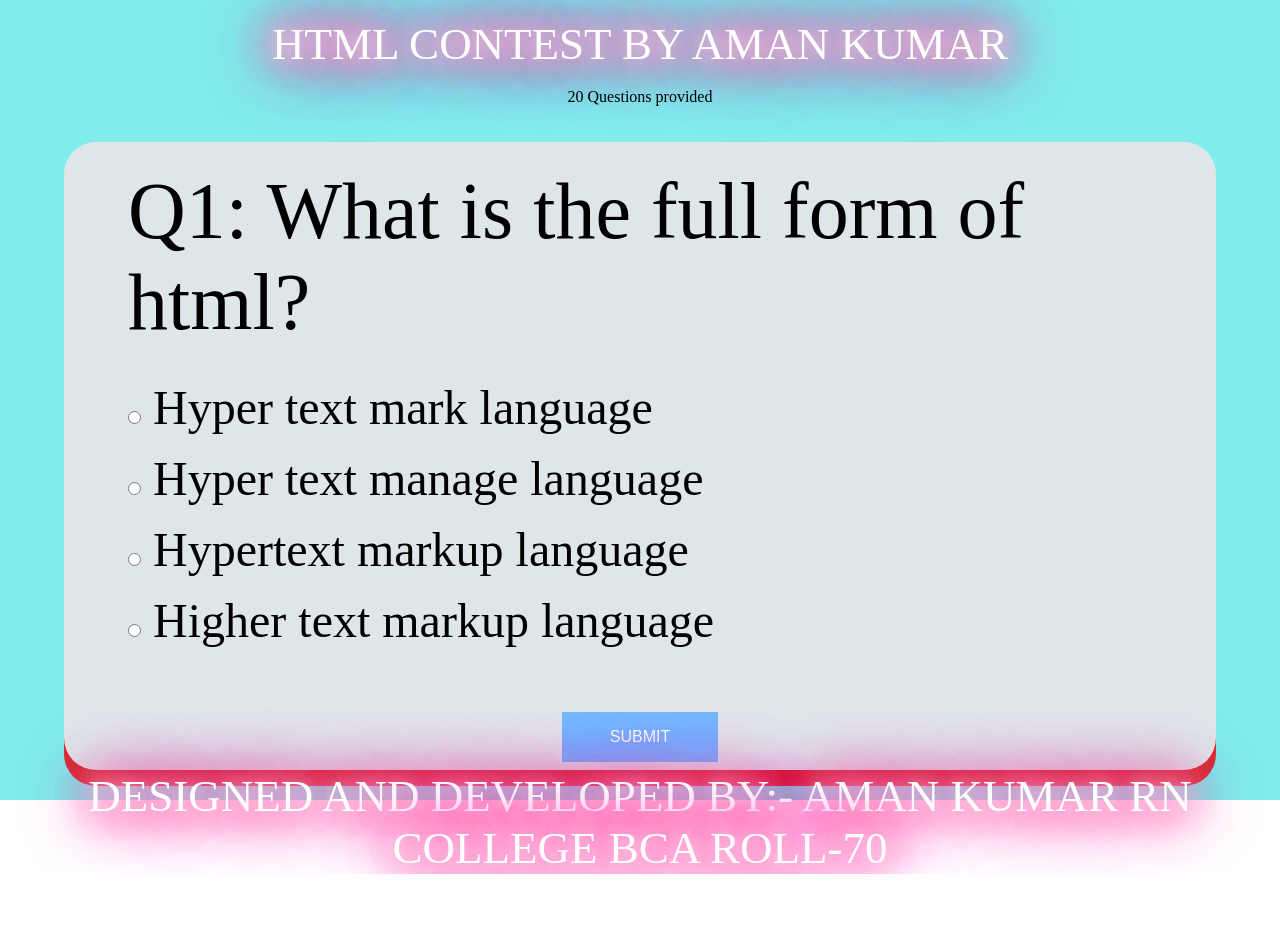
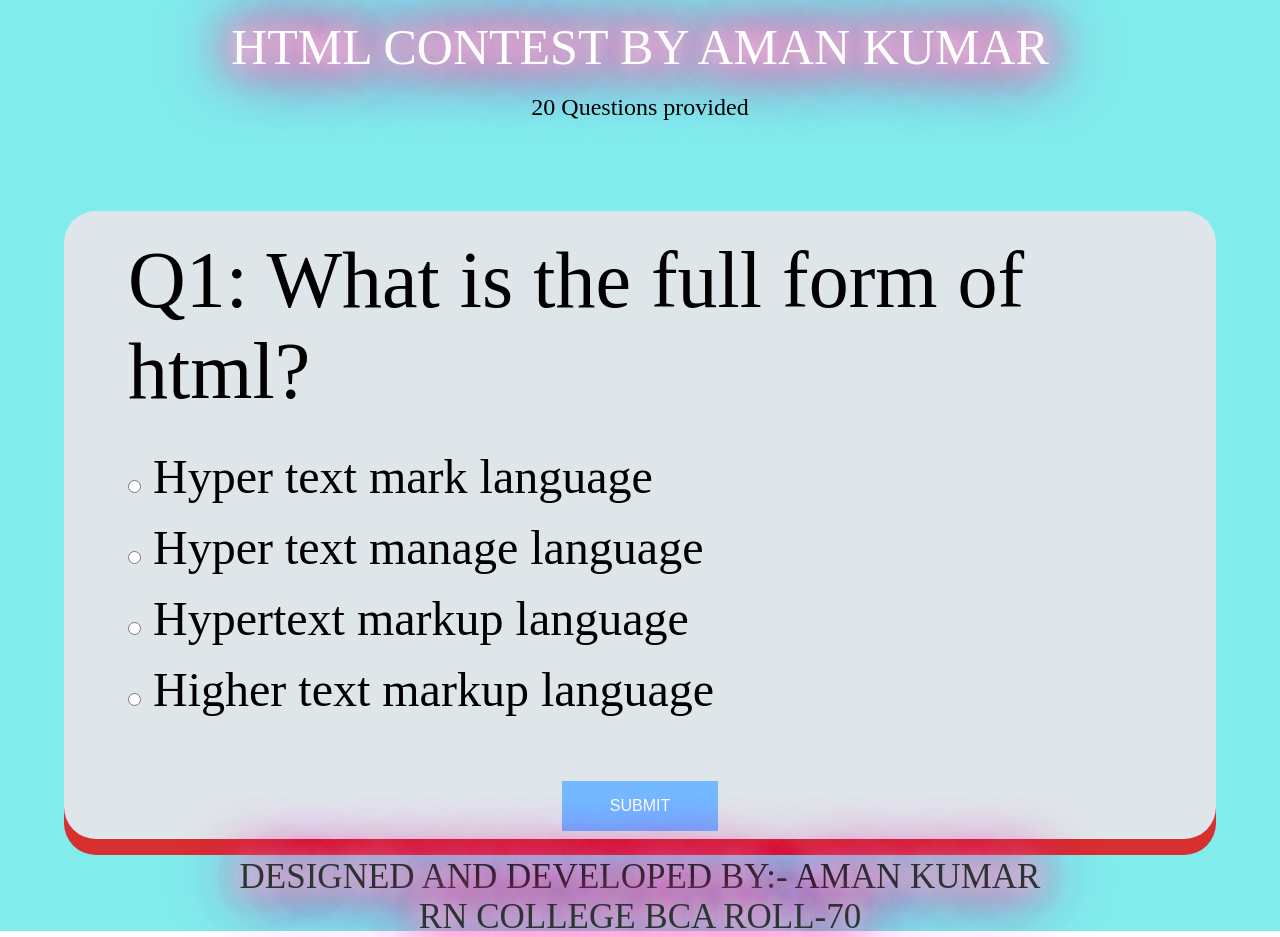
Before and after one commit to amankr97531/htmlquizbyaman, a plain HTML site: page index.html in a window 1280 px wide. Before the commit the page ends 874 px from the top, so only its background shows below. Drawn offline with Linux system fonts and the light colour scheme.

Commit message:
Update index.html

```diff
--- a/index.html
+++ b/index.html
@@ -36,7 +36,7 @@ background-color:#81ecec;
 
 #main{
 width:relative;
-height:80%;
+height:90%;
 display:grid;
 place-items: center;
 background-color:#81ecec;
@@ -236,8 +236,25 @@ display:none;
 
 
 .glow {
-  font-size: 45px;
+  font-size: 50px;
   color: #fff;
+  text-align: center;
+  animation: glow 1s ease-in-out infinite alternate;
+}
+
+@-webkit-keyframes glow {
+  from {
+    text-shadow: 0 0 10px #fff, 0 0 20px #fff, 0 0 30px #e60073, 0 0 40px #e60073, 0 0 50px #e60073, 0 0 60px #e60073, 0 0 70px #e60073;
+  }
+
+  to {
+    text-shadow: 0 0 20px #fff, 0 0 30px #ff4da6, 0 0 40px #ff4da6, 0 0 50px #ff4da6, 0 0 60px #ff4da6, 0 0 70px #ff4da6, 0 0 80px #ff4da6;
+  }
+}
+
+.glow1 {
+  font-size: 35px;
+  color:#2d3436;
   text-align: center;
   animation: glow 1s ease-in-out infinite alternate;
 }
@@ -259,7 +276,7 @@ display:none;
      <div class="main-div">
 	    </br>
 		<h1 class="glow">HTML CONTEST BY AMAN KUMAR</h1>
-		<center></br>20 Questions provided</center></br></br>
+		<center></br><h2>20 Questions provided</h2></center></br></br></br></br></br>
 		<div id="main">
 	      <div class="inner-div">
 		     <h2 class="question">Question Comes Here</h2>
@@ -287,7 +304,7 @@ display:none;
 		<button id="submit">submit</button>
 		<div id="showScore" class="scoreArea"></div>
 	   </div>
-	             <CENTER><h2 class="glow">DESIGNED AND DEVELOPED BY:- AMAN KUMAR RN COLLEGE BCA ROLL-70</BR></h2></CENTER>
+	             <CENTER></br><h2 class="glow1">DESIGNED AND DEVELOPED BY:- AMAN KUMAR </br>RN COLLEGE BCA ROLL-70</h2></CENTER>
 				 </div>
        </div>
 
```
